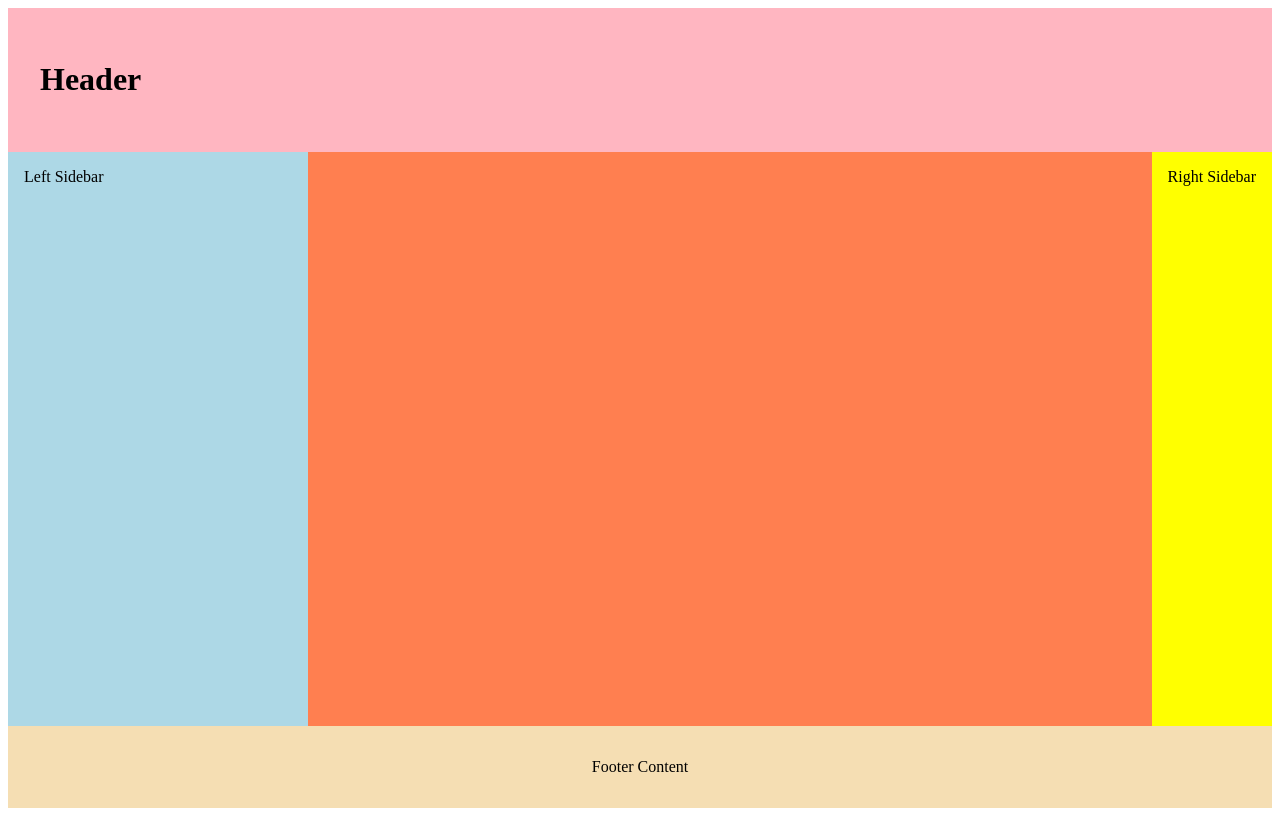
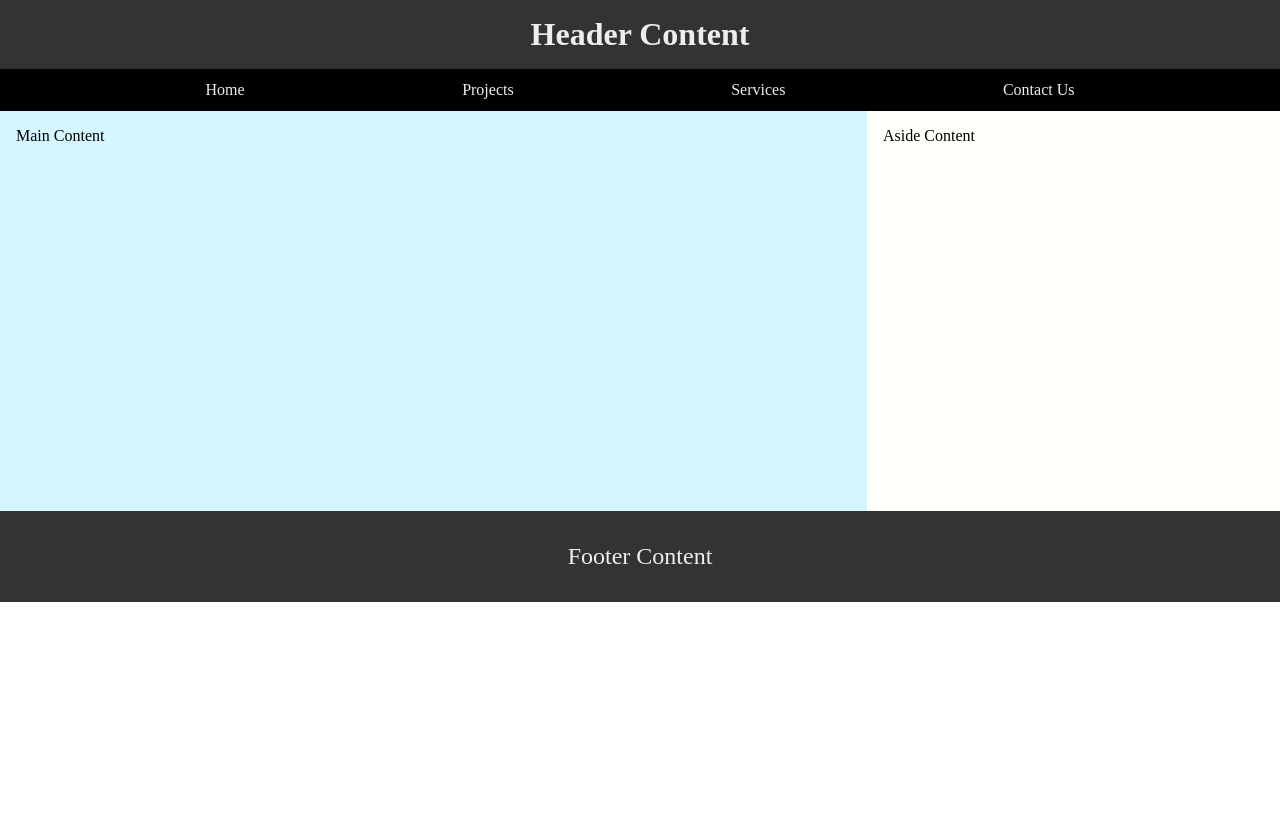
Before and after one commit to lucioboccazzi/wdd131, a plain HTML site: page week01/basic-layout.html in a window 1280 px wide. Drawn offline with Linux system fonts and the light colour scheme; files that its build step writes are made by us from their sources.

Commit message:
learning act w1

```diff
--- a/week01/basic-layout.html
+++ b/week01/basic-layout.html
@@ -4,16 +4,25 @@
     <meta charset="UTF-8">
     <meta name="viewport" content="width=device-width, initial-scale=1.0">
     <title>Document</title>
-    <link rel="stylesheet" type="text/css" href="layout.css"/>
+    <link rel="stylesheet" type="text/css" href="styles\layout.css"/>
 </head>
 <body>
     <header>
-        <h1 contenteditable>Header</h1>
+        <h1 contenteditable>Header Content</h1>
     </header>
 
-    <div class="left-sidebar" contenteditable>Left Sidebar</div>
-    <main contenteditable></main>
-    <div class="right-sidebar" contenteditable>Right Sidebar</div>
+    <nav class="navigation modern">
+        <a href="#" title="Home">Home</a>
+        <a href="#" title="About Us">Projects</a>
+        <a href="#" title="Our Partners">Services</a>
+        <a href="#" title="History of Our Organization">Contact Us</a>
+    </nav>
+
+    <div class="grid">
+        <div class="left-sidebar" contenteditable>Main Content</div>
+        <div class="right-sidebar" contenteditable>Aside Content</div>
+    </div>
+
     <footer contenteditable>Footer Content</footer>
 
 </body>
--- a/week01/styles/layout.css
+++ b/week01/styles/layout.css
@@ -1,38 +1,85 @@
-body {
+* {
+	margin: 0;
+	padding: 0;
+}
+
+h1 {text-align: center;
+    color: #eee;
+}
+
+h2 {font-size: 1.1rem; text-align: center;
+color: navy; padding: .5rem 1rem 0;}
+
+.grid {
     display: grid;
-    height: 100vh;
-    grid-template: auto 1fr auto / 300px 1fr auto;
+    height: 50vh;
+    grid-template: auto  / 0.5fr auto;
   }
 
-  header {
-    background: lightpink;
-    padding: 2rem;
-    grid-column: 1 / 4;
-  }
+.left-sidebar {
+    background: rgb(213, 245, 255);
+    grid-column: 1 / 3;
+}
 
-  .left-sidebar {
-    background: lightblue;
-    grid-column: 1 / 2;
-  }
-
-  main {
-    background: coral;
-    grid-column: 2 / 3;
-  }
-
-  .right-sidebar {
-    background: yellow;
+.right-sidebar {
+    background: rgb(255, 255, 251);
     grid-column: 3 / 4;
   }
 
-  footer {
-    background: wheat;
+.left-sidebar,
+.right-sidebar {
+    padding: 1rem;
+}
+
+header {
+    background: #333;
+    padding: 1rem;
+}
+
+nav {
+	margin: 1 auto 2rem;
+    justify-content: space-evenly;
+}
+
+.navigation {
+	list-style: none;
+	display: flex;
+	background-color: #000000;
+	align-items: center;
+}
+
+.navigation li {
+	flex: 1 1 auto;
+}
+
+.navigation a {
+	display: block;
+	color: #eee;
+	padding: 0.75rem;
+	text-decoration: none;
+	text-align: center;
+}
+
+.navigation a:hover {
+	font-weight: 700;
+	text-decoration: underline;
+	text-decoration-color: yellow;
+}
+
+.wrap {
+    flex-wrap: wrap;
+}
+
+p {
+text-align: center;
+font-size: smaller;
+}
+
+footer {
+    background: #333;
     padding: 2rem;
     text-align: center;
+    font-size: 1.5rem;
     grid-column: 1 / 4;
-  }
-
-  .left-sidebar,
-  .right-sidebar {
-    padding: 1rem;
-  }
+    color: #eee;
+}
```
Also changed, not shown: week01/layout.css (added).
